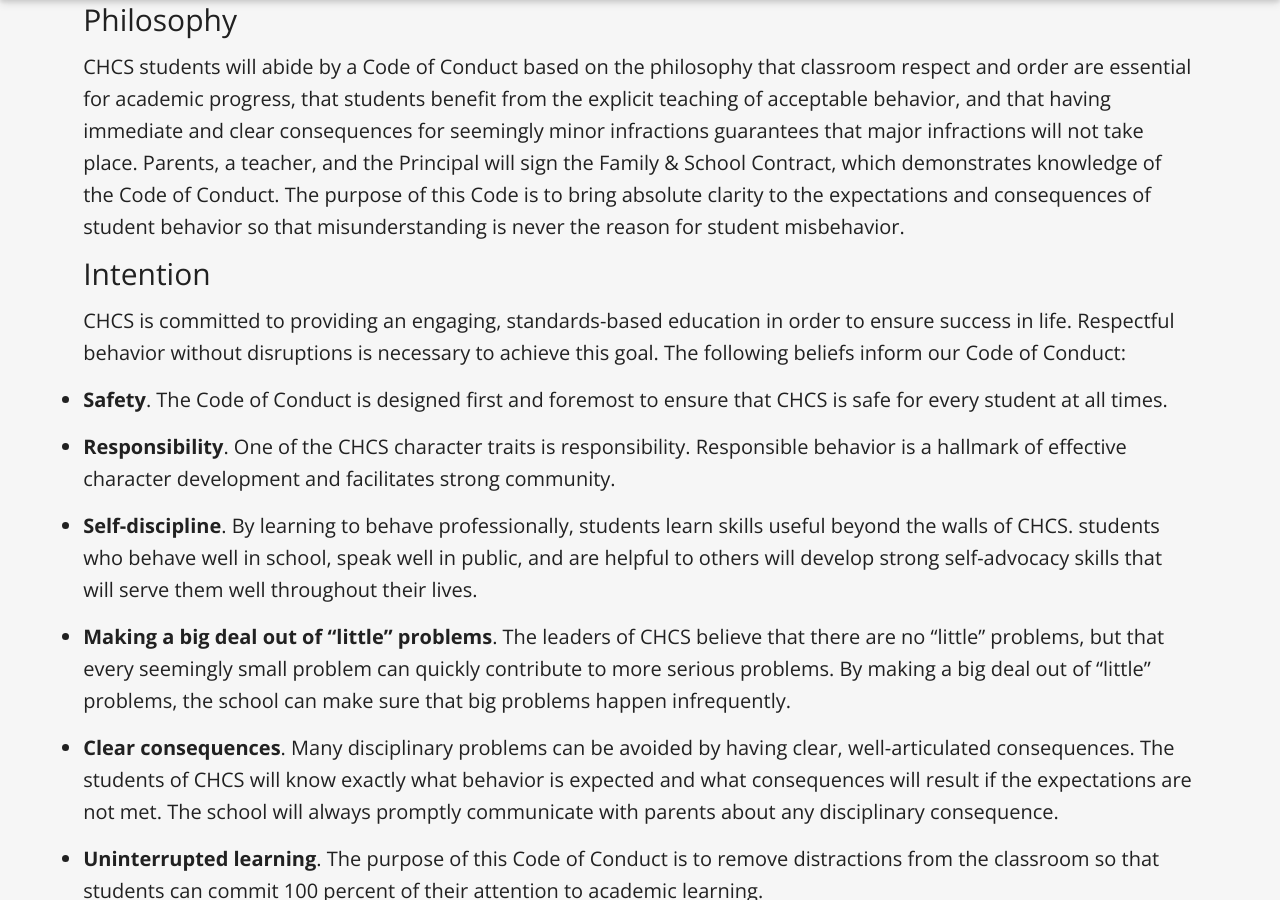
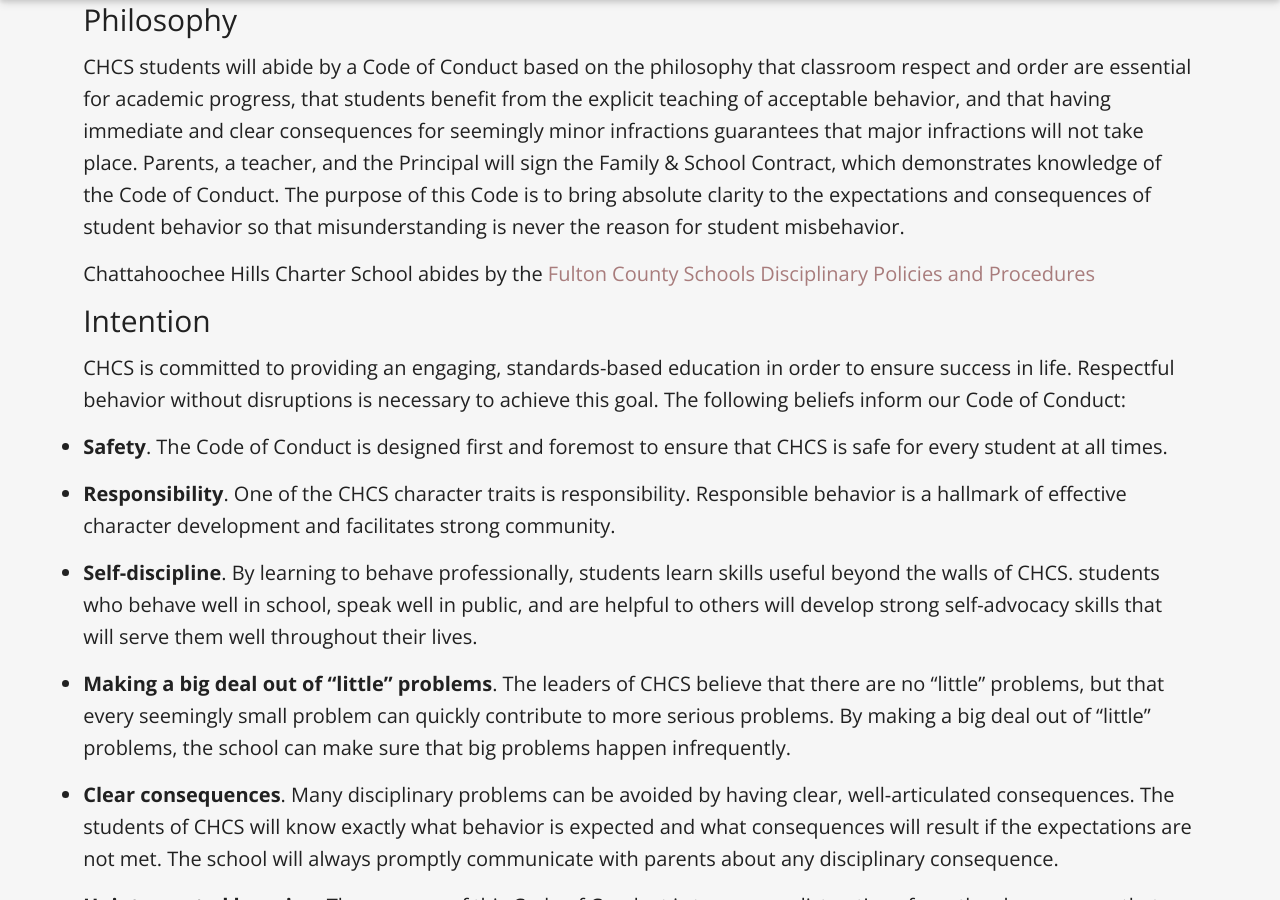
Before and after one commit to chatthillscharter/handbook, a Jekyll site: the page built from _posts/2000-01-05-Student-Conduct.md, in a window 1280 px wide and 900 px high, scrolled down 473 px. Built offline with Jekyll 4.4.1, drawn with Linux system fonts in a browser that asks for light colours; nearby versions of some CDN libraries.

Commit message:
Update 2000-01-05-Student-Conduct.md

```diff
--- a/_posts/2000-01-05-Student-Conduct.md
+++ b/_posts/2000-01-05-Student-Conduct.md
@@ -9,6 +9,8 @@
 ## Philosophy
 
 CHCS students will abide by a Code of Conduct based on the philosophy that classroom respect and order are essential for academic progress, that students benefit from the explicit teaching of acceptable behavior, and that having immediate and clear consequences for seemingly minor infractions guarantees that major infractions will not take place.  Parents, a teacher, and the Principal will sign the Family & School Contract, which demonstrates knowledge of the Code of Conduct.  The purpose of this Code is to bring absolute clarity to the expectations and consequences of student behavior so that misunderstanding is never the reason for student misbehavior.
+
+Chattahoochee Hills Charter School abides by the [Fulton County Schools Disciplinary Policies and Procedures](http://www.fultonschools.org/en/news/archives/Documents/FCS-English14-15.pdf)
 
 ## Intention
 
```
